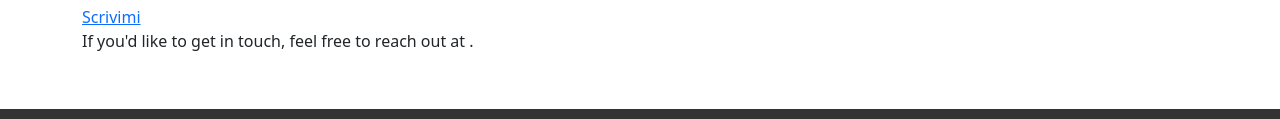
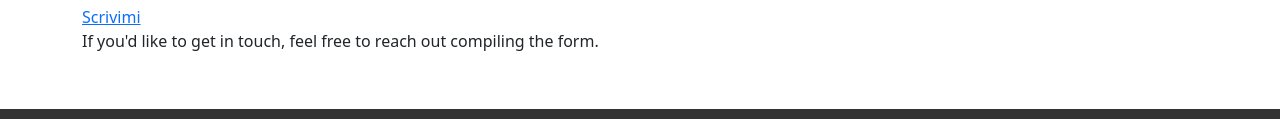
Before and after one commit to SMarander/github-portfolio, a plain HTML site: page index.html in a window 1280 px wide. Shown: the part 2161-2280 px from the top of the page. Drawn offline with nearby package versions, Linux system fonts and the light colour scheme; a script that the page names is missing.

Commit message:
Update index.html

```diff
--- a/index.html
+++ b/index.html
@@ -174,7 +174,7 @@
   </form>
 </div>
 
-            <p>If you'd like to get in touch, feel free to reach out at <a href="mailto:andre.marangon95@gmail.com"></a>.</p>
+            <p>If you'd like to get in touch, feel free to reach out compiling the form.</p>
         </div>
     </section>
     <button onclick="topFunction()" id="myBtn" title="Go to top">Top</button>
```
